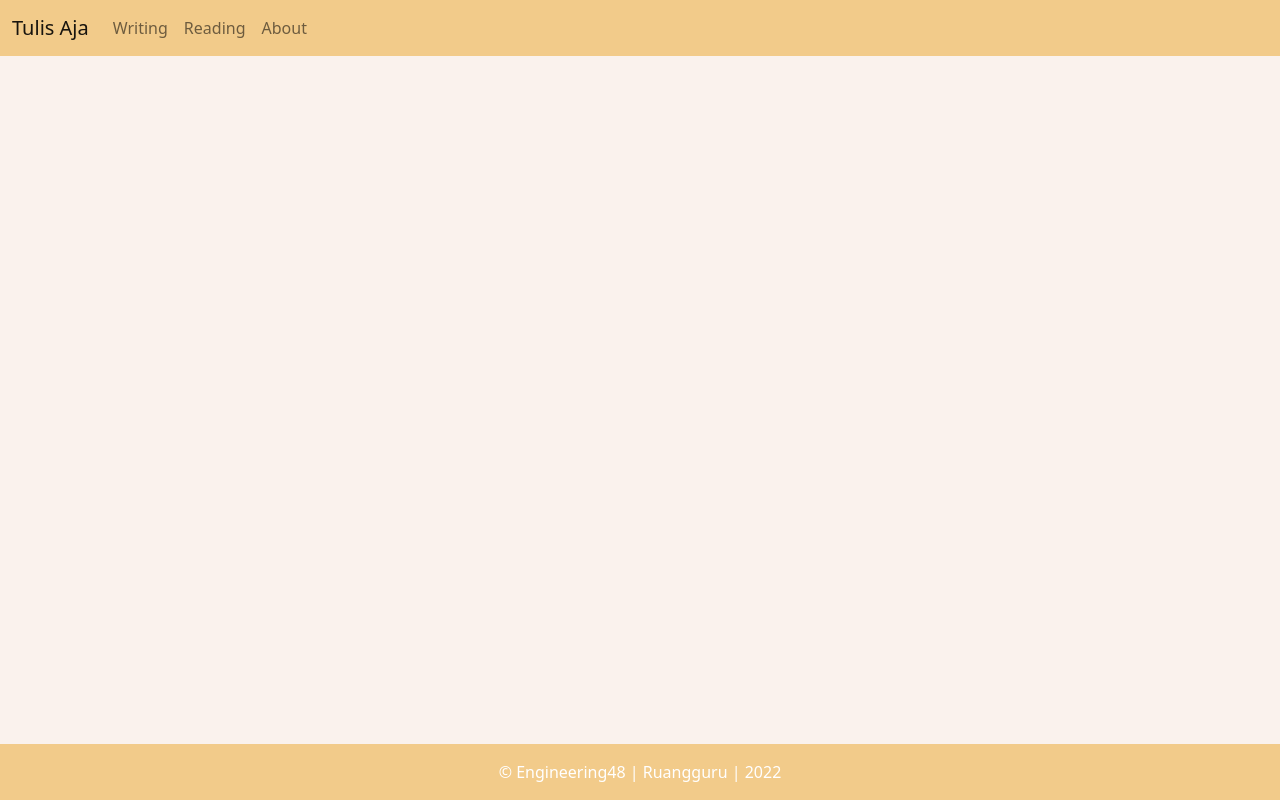
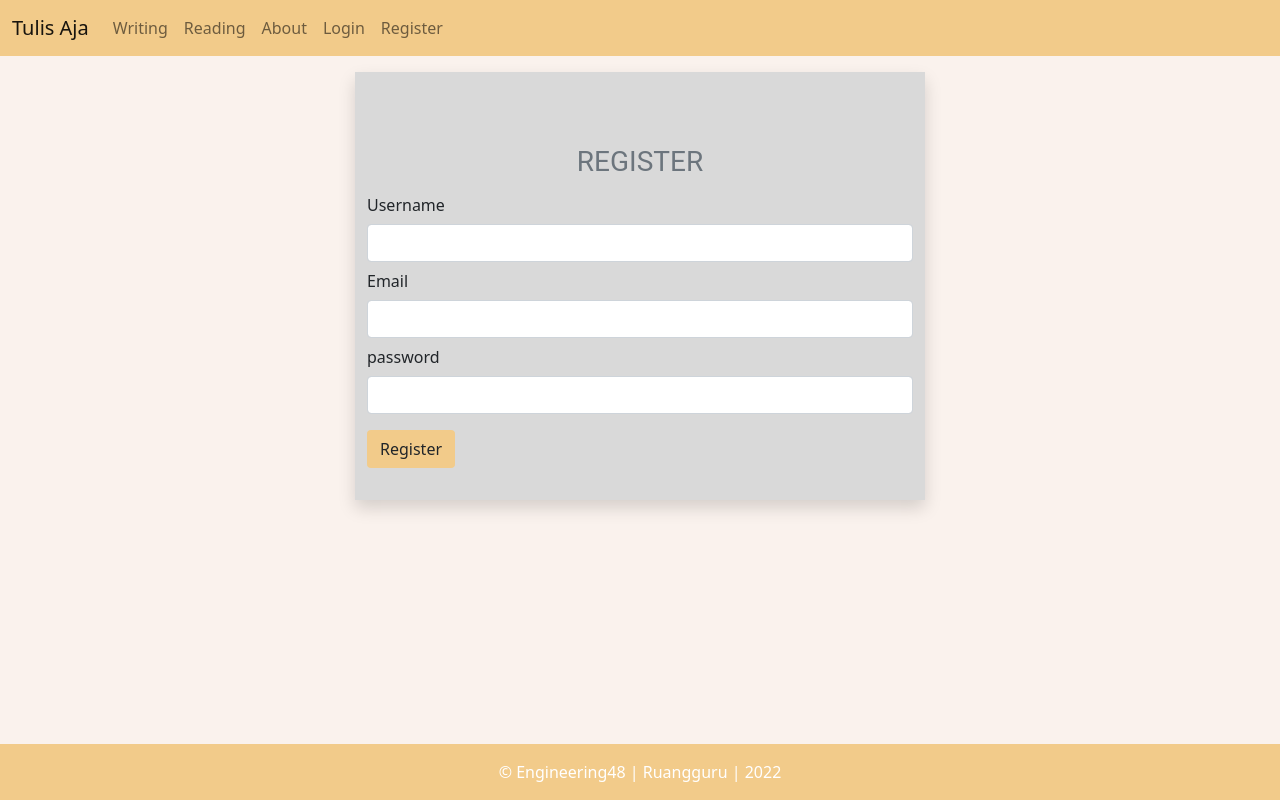
Before and after one commit to rg-km/final-project-engineering-48, a React (Create React App) app in the folder client/: page /Register in a window 1280 px wide. Shown: the top 800 px of the page. Built offline with nearby package versions, Linux system fonts and the light colour scheme.

Commit message:
push layout login dan regis sama integrasi api login

```diff
--- a/client/src/App.js
+++ b/client/src/App.js
@@ -13,6 +13,8 @@ import HomePage from "./components/HomePage";
 import Reading from "./components/Reading";
 import About from "./components/About";
 import DetailArticle from "./components/detailArticle";
+import Login from "./components/login";
+import Register from "./components/register";
 
 
 function App() {
@@ -29,6 +31,9 @@ function App() {
       <Route path="reading" element={ <Reading/> } />
       <Route path="writing" element={ <CreateArticle/> } />
       <Route path="/DetailArticle" element={<DetailArticle />} />
+      <Route path="/Login" element={<Login />} />
+      <Route path="/Register" element={<Register />} />
+
     </Routes>
 
     {/* footer */}
--- a/client/src/components/Navbar.jsx
+++ b/client/src/components/Navbar.jsx
@@ -51,6 +51,16 @@ export default function NavbarCom(props){
             About
           </NavLink>
         </NavItem>
+        <NavItem>
+      <NavLink href="/Login">
+        Login
+      </NavLink>
+    </NavItem>
+    <NavItem>
+      <NavLink href="/Register">
+        Register
+      </NavLink>
+    </NavItem>
       </Nav>
     </Collapse>
   </Navbar>
--- /dev/null
+++ b/client/src/components/login.js
@@ -0,0 +1,123 @@
+import { confirmAlert } from "react-confirm-alert";
+import { useForm } from "react-hook-form";
+import "bootstrap/dist/css/bootstrap.css";
+import "react-confirm-alert/src/react-confirm-alert.css";
+import axios from "axios";
+import { useNavigate } from "react-router-dom";
+
+export default function login(props) {
+  const navigate = useNavigate();
+  const {
+    register,
+    handleSubmit,
+    formState: { errors },
+    reset,
+    trigger,
+  } = useForm();
+
+  const onSubmit = (data) => {
+    confirmAlert({
+      title: "Konfirmasi",
+      message: "Apakah anda yakin ingin Login dengan akun ini?",
+      buttons: [
+        {
+          label: "Ya",
+          onClick: () => kirim(data), href: "/Reading",
+        },
+        {
+          label: "Tidak",
+          //onClick: () => alert("Click No"),
+        },
+      ],
+    });
+  };
+
+  const kirim = (mydata) => {
+    let url = "http://localhost:8080/api/login";
+    let config = {
+      headers: {
+        "Content-Type": "application/json",
+        "Access-Control-Allow-Origin": "*",
+        "Access-Control-Allow-Methods": "POST",
+      },
+    };
+    let data = {
+      username: mydata["username"],
+      password: mydata["password"],
+    };
+    axios.post(url, data, config).then(
+      (response) => {
+        if(response.status === 200){
+          console.log("SUCCESSS")
+          navigate("/Reading");
+          return response.json();
+      }else if(response.status === 401){
+          console.log("SOMETHING WENT WRONG")
+          this.setState({ requestFailed: true })
+      }
+    }),
+      (error) => {
+        console.log(error);
+      }
+  };
+
+  const CREATE_LAYOUT = {
+    backgroundColor: "#D9D9D9",
+  };
+
+  const WRAPPER = {
+    backgroundColor: "#FAF2ED",
+  };
+
+  const BUTTON = {
+    backgroundColor: "#F2CB8A",
+  };
+
+  return (
+    <div className="container">
+      <br></br>
+      <div className="row justify-content-sm-center pt-5" style={WRAPPER}>
+        <div className="col-sm-6 shadow round pb-3 bg-formnew" style={CREATE_LAYOUT}>
+          <h1 className="text-center pt-3 text-secondary">LOGIN</h1>
+          <form onSubmit={handleSubmit(onSubmit)} className="form-inline">
+            {/* Username */}
+            <div className="form-group">
+              <label className="col-form-label">Username</label>
+              <input
+                type="text"
+                className={`form-control ${errors.username && "invalid"}`}
+                {...register("username", { required: "Username harus diisi" })}
+                onKeyUp={() => {
+                  trigger("username");
+                }}
+              />
+              {errors.username && <small className="text-danger">{errors.username.message}</small>}
+            </div>
+
+            {/* password */}
+            <div className="form-group">
+              <label className="col-form-label">password</label>
+              <input
+                className={`form-control ${errors.password && "invalid"}`}
+                {...register("password", {
+                  required: "password harus diisi",
+                  minLength: {
+                    value: 6,
+                    message: "Minimal 6-12 kata",
+                  },
+                })}
+                onKeyUp={() => {
+                  trigger("password");
+                }}
+              ></input>
+              {errors.password && <small className="text-danger">{errors.password.message}</small>}
+            </div>
+
+            {/* Submit */}
+            <input style={BUTTON} type="submit" className="btn bg-navnew my-3 submit" value="Login" />
+          </form>
+        </div>
+      </div>
+    </div>
+  );
+}
--- /dev/null
+++ b/client/src/components/register.js
@@ -0,0 +1,106 @@
+import { confirmAlert } from "react-confirm-alert";
+import { useForm } from "react-hook-form";
+import "bootstrap/dist/css/bootstrap.css";
+import "react-confirm-alert/src/react-confirm-alert.css";
+import axios from "axios";
+
+export default function register(props) {
+  const {
+    register,
+    handleSubmit,
+    formState: { errors },
+    reset,
+    trigger,
+  } = useForm();
+
+  const onSubmit = (data) => {
+    confirmAlert({
+      title: "Konfirmasi",
+      message: "Apakah anda yakin ingin Login dengan akun ini?",
+      buttons: [
+        {
+          label: "Ya",
+          onClick: () => kirim(data), href: "/login",
+        },
+        {
+          label: "Tidak",
+          //onClick: () => alert("Click No"),
+        },
+      ],
+    });
+  };
+
+  const CREATE_LAYOUT = {
+    backgroundColor: "#D9D9D9",
+  };
+
+  const WRAPPER = {
+    backgroundColor: "#FAF2ED",
+  };
+
+  const BUTTON = {
+    backgroundColor: "#F2CB8A",
+  };
+
+  return (
+    <div className="container">
+      <br></br>
+      <div className="row justify-content-sm-center pt-5" style={WRAPPER}>
+        <div className="col-sm-6 shadow round pb-3 bg-formnew" style={CREATE_LAYOUT}>
+          <h1 className="text-center pt-3 text-secondary">REGISTER</h1>
+          <form onSubmit={handleSubmit(onSubmit)} className="form-inline">
+            {/* Username */}
+            <div className="form-group">
+              <label className="col-form-label">Username</label>
+              <input
+                type="text"
+                className={`form-control ${errors.username && "invalid"}`}
+                {...register("username", { required: "Username harus diisi" })}
+                onKeyUp={() => {
+                  trigger("username");
+                }}
+              />
+              {errors.username && <small className="text-danger">{errors.username.message}</small>}
+            </div>
+
+            {/* Email */}
+            <div className="form-group">
+              <label className="col-form-label">Email</label>
+              <input
+                type="text"
+                className={`form-control ${errors.email && "invalid"}`}
+                {...register("email", { required: "Email harus diisi" })}
+                onKeyUp={() => {
+                  trigger("email");
+                }}
+              />
+              {errors.username && <small className="text-danger">{errors.username.message}</small>}
+            </div>
+
+            {/* password */}
+            <div className="form-group">
+              <label className="col-form-label">password</label>
+              <input
+                className={`form-control ${errors.password && "invalid"}`}
+                {...register("password", {
+                  required: "password harus diisi",
+                  minLength: {
+                    value: 6,
+                    message: "Minimal 6-12 kata",
+                  },
+                })}
+                onKeyUp={() => {
+                  trigger("password");
+                }}
+              ></input>
+              {errors.password && <small className="text-danger">{errors.password.message}</small>}
+            </div>
+
+            {/* Submit */}
+            <input style={BUTTON} type="submit" className="btn bg-navnew my-3 submit" value="Register" />
+          </form>
+        </div>
+      </div>
+    </div>
+  );
+}
```
